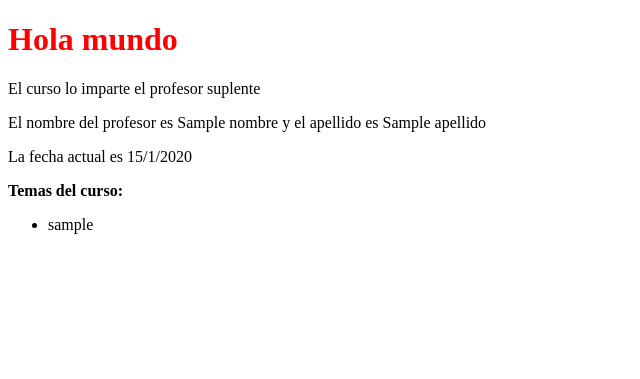
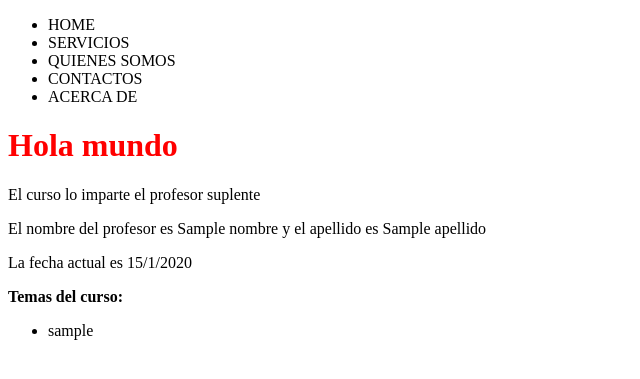
Before and after one commit to daniellisarri/hello-world, a Python web app: template HolaMundo/HolaMundo/templates/saludo.html in a window 1280 px wide. Shown: the top 379 px of the page, without its empty margins (0-640 px from the left). Run offline with Jinja, Linux system fonts and the light colour scheme; the template is opened without the code that fills it: most values are stand-ins (such as "Sample title", 1, 10 or a date in 2020).

Commit message:
Tutorial 9
Plantillas incrustadas

```diff
--- /dev/null
+++ b/HolaMundo/HolaMundo/templates/barra.html
@@ -0,0 +1,12 @@
+<!DOCTYPE html>
+<html lang="en">
+<body>
+    <ul>
+        <li>HOME</li>
+        <li>SERVICIOS</li>
+        <li>QUIENES SOMOS</li>
+        <li>CONTACTOS</li>
+        <li>ACERCA DE</li>
+    </ul>
+</body>
+</html>
--- a/HolaMundo/HolaMundo/templates/saludo.html
+++ b/HolaMundo/HolaMundo/templates/saludo.html
@@ -6,6 +6,10 @@
     <title>Hola mundo</title>
 </head>
 <body>
+
+    {% include "barra.html" %}
+
+
     <h1 style="color: red;">
         Hola mundo
     </h1>
```
Also changed, not shown: HolaMundo/HolaMundo/views.py (+7 -4 lines).
